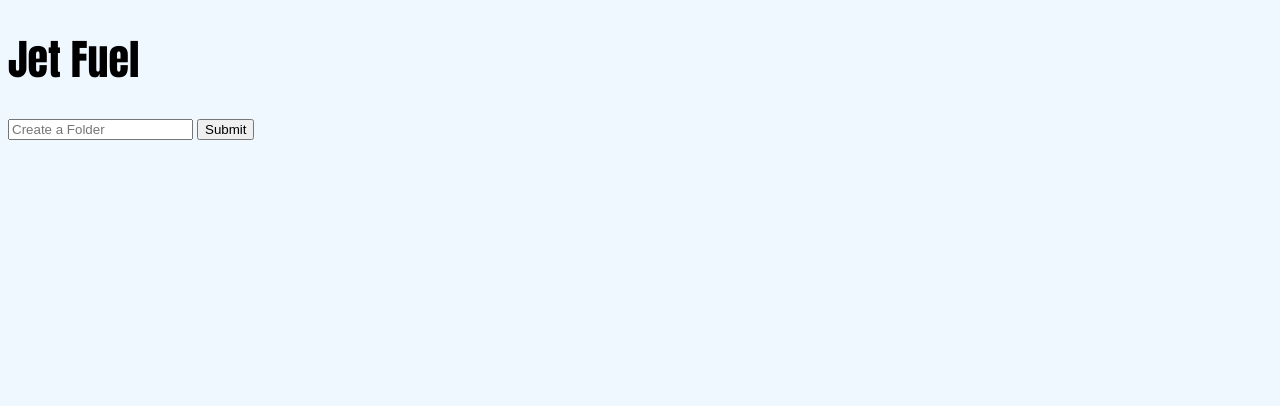
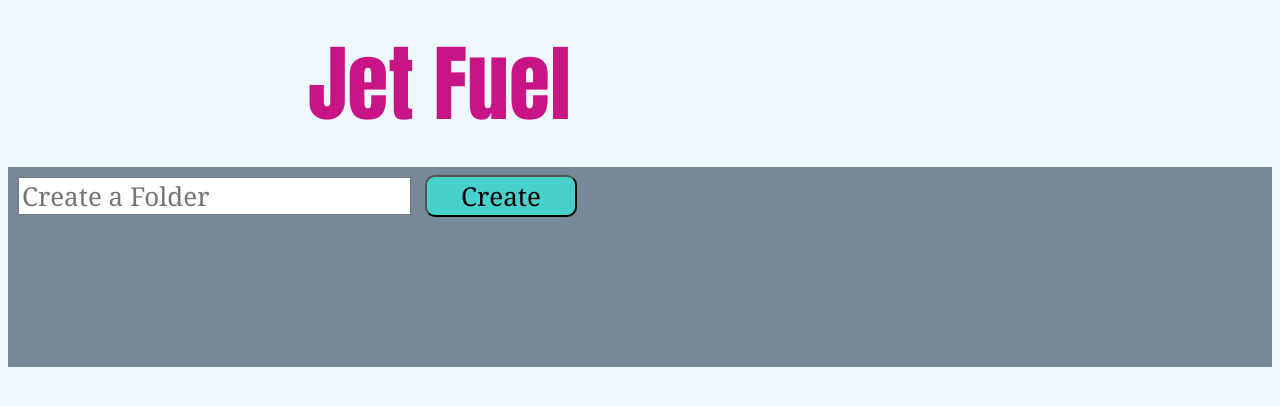
Before and after one commit to apsitos/JetFuel, a website: page public/index.html in a window 1280 px wide. Drawn offline with nearby package versions, Linux system fonts and the light colour scheme; no server answers.

Commit message:
Add styling

```diff
--- a/public/index.html
+++ b/public/index.html
@@ -9,7 +9,7 @@
     <h1>Jet Fuel</h1>
     <section class='folders'>
       <input class='folder-name' type='text' name='folder_name' placeholder="Create a Folder" />
-      <button class='create-folder' type='button'>Submit</button>
+      <button class='create-folder' type='button'>Create</button>
       <ul class = 'folder-list'></ul>
     </section>
     <section class='links'>
--- a/public/index.js
+++ b/public/index.js
@@ -64,8 +64,8 @@ const getUrls = (id) => {
       $('.links-container').empty()
       $('.links-container').append(
       `<div data-id=${id}>
+      <button class='shorten-url' type='button'>Submit</button>
         <input class = 'long-url' type='text' placeholder='shorten a url' />
-        <button class='shorten-url' type='button'>Submit</button>
         <ul class= 'url-list'></ul>
       </div>`
       )
--- a/public/styles.css
+++ b/public/styles.css
@@ -4,10 +4,52 @@ body {
 
 h1 {
   font-family: Impact;
-  font-size: 42px;
-
+  font-size: 84px;
+  margin: 20px 300px;
+  color: mediumvioletred;
 }
 
 .selected{
-  color: red;
+  color: firebrick;
 }
+
+.folders {
+  background-color: lightslategrey;
+  width: 100%;
+  height: 200px;
+}
+
+.folder-name, .long-url {
+  font-family: Georgia;
+  font-size: 26px;
+  height: 32px;
+  margin: 10px;
+  outline-color: rebeccapurple;
+}
+
+.create-folder, .shorten-url {
+  font-family: Georgia;
+  font-size: 26px;
+  width: 152px;
+  height: 42px;
+  background-color: mediumturquoise;
+  border-radius: 10px;
+  padding: auto;
+}
+
+.folder-list {
+  font-family: Georgia;
+  font-size: 22px;
+  color: gainsboro;
+}
+
+.links {
+  float: right;
+  margin-right: 50px;
+}
+
+.url-list {
+  font-family: Georgia;
+  font-size: 22px;
+  color: darkslategrey;
+}
```
